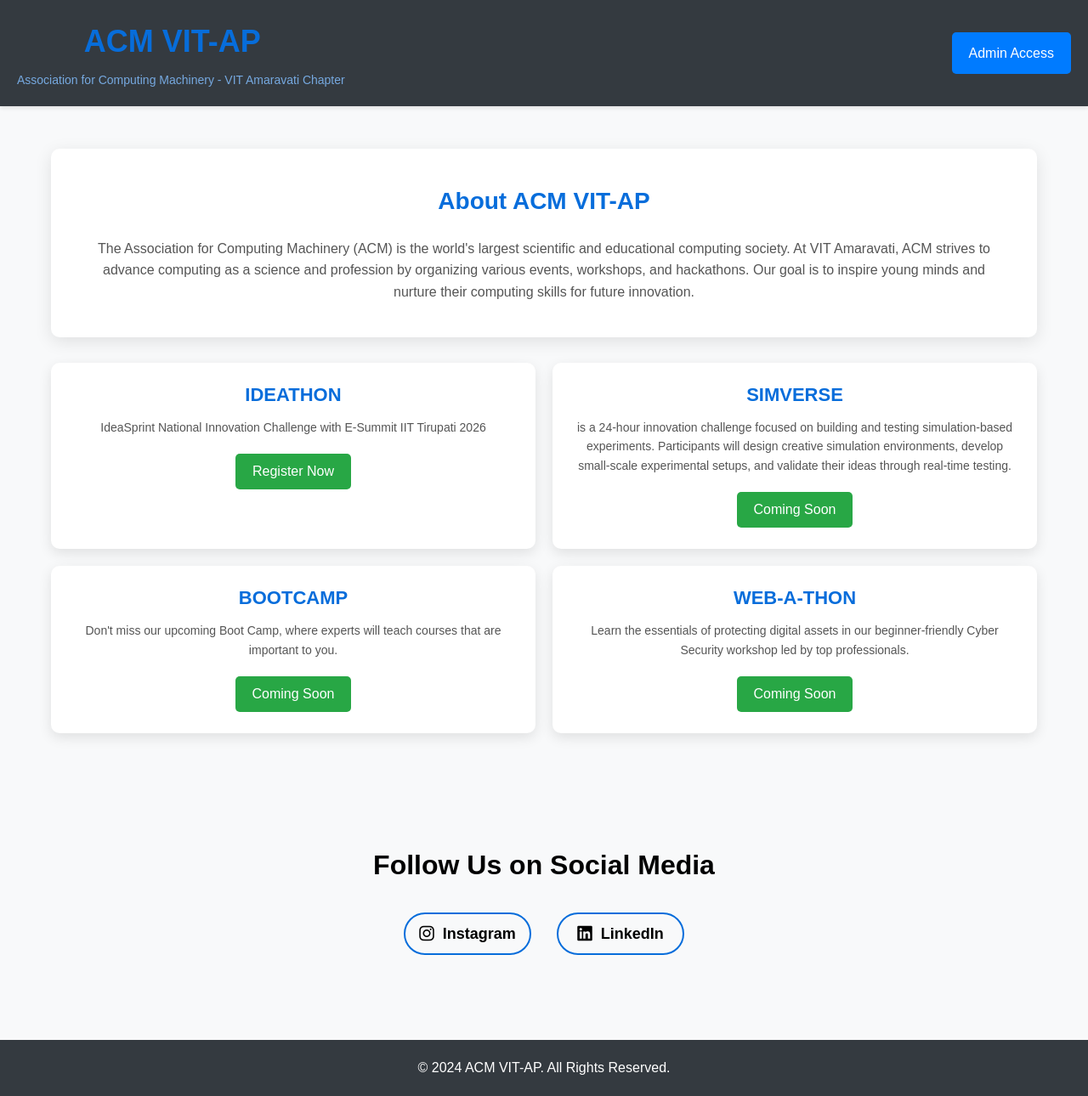
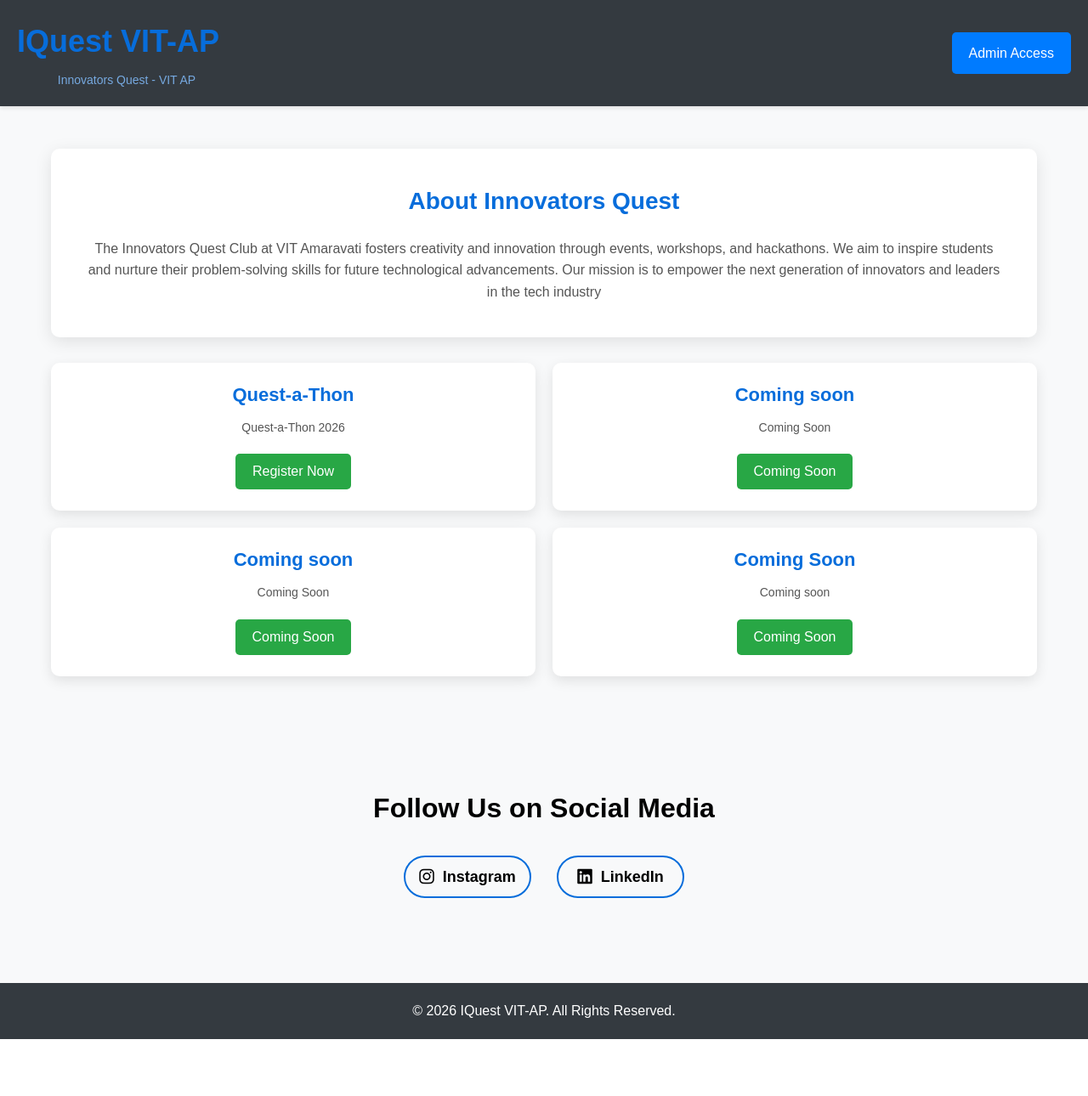
Before and after one commit to IQuestVITAP/I-Quest, a Flask app: page / in a window 1280 px wide. Shown: the whole page at 85% size. After the commit the page ends 1223 px from the top, so only its background shows below. Run offline with Flask 3, Linux system fonts and the light colour scheme; some libraries are stand-ins or nearby versions.

Commit message:
Update home.html

```diff
--- a/templates/home.html
+++ b/templates/home.html
@@ -5,7 +5,7 @@
     <meta charset="UTF-8">
     <meta name="viewport" content="width=device-width, initial-scale=1.0">
     <link rel="icon" href="{{ url_for('static', filename='favicon.ico') }}" type="image/x-icon">
-    <title>EVENT - ACM VIT-AP</title>
+    <title>EVENT- IQuest VIT-AP</title>
     <link rel="stylesheet" href="{{ url_for('static', filename='styles.css') }}">
     <script src="https://kit.fontawesome.com/a076d05399.js" crossorigin="anonymous"></script>
     <style>
@@ -235,8 +235,8 @@
     <!-- Header Section -->
     <header>
         <div>
-            <h1>ACM VIT-AP</h1>
-            <p>Association for Computing Machinery - VIT Amaravati Chapter</p>
+            <h1>IQuest VIT-AP</h1>
+            <p>Innovators Quest - VIT AP</p>
         </div>
         <a href="{{ url_for('admin_login') }}" class="admin-button">Admin Access</a>
     </header>
@@ -246,42 +246,35 @@
 
         <!-- About ACM Section -->
         <section class="about-acm">
-            <h2>About ACM VIT-AP</h2>
-            <p>The Association for Computing Machinery (ACM) is the world's largest scientific and educational computing
-                society. At VIT Amaravati, ACM strives to advance computing as a science and profession by organizing
-                various events, workshops, and
-                hackathons. Our goal is to inspire young minds and nurture their computing skills for future innovation.
+            <h2>About Innovators Quest</h2>
+            <p>The Innovators Quest Club at VIT Amaravati fosters creativity and innovation through events, workshops, and hackathons. We aim to inspire students and nurture their problem-solving skills for future technological advancements. Our mission is to empower the next generation of innovators and leaders in the tech industry
             </p>
         </section>
 
         <!-- Upcoming Events Section -->
         <section class="events-section">
             <div class="event-item">
-                <h3>IDEATHON</h3>
-                <p>IdeaSprint National Innovation Challenge with E-Summit IIT Tirupati 2026</p>
+                <h3>Quest-a-Thon</h3>
+                <p>Quest-a-Thon 2026</p>
                 <a href="{{ url_for('team_register') }}">
                     <button class="register-button">Register Now</button>
                 </a>
             </div>
             <div class="event-item">
-                <h3>SIMVERSE</h3>
-                <p>is a 24-hour
-                    innovation challenge focused on building and testing simulation-based experiments.
-                    Participants will design creative simulation environments, develop small-scale experimental
-                    setups, and validate their ideas through real-time testing.</p>
+                <h3>Coming soon</h3>
+                <p>Coming Soon</p>
                     <button onclick="alert('Coming soon')" class="register-button">Coming Soon</button>
                 </a>
             </div>
             <div class="event-item">
-                <h3>BOOTCAMP</h3>
-                <p>Don't miss our upcoming Boot Camp, where experts will teach courses that are important to you.</p>
+                <h3>Coming soon</h3>
+                <p>Coming Soon</p>
                 <button onclick="alert('Coming soon')" class="register-button">Coming Soon</button>
             </div>
             <!-- New Event Tile 2 -->
             <div class="event-item">
-                <h3>WEB-A-THON</h3>
-                <p>Learn the essentials of protecting digital assets in our beginner-friendly Cyber Security workshop
-                    led by top professionals.</p>
+                <h3>Coming Soon</h3>
+                <p>Coming soon</p>
                 <button onclick="alert('Registrations will open soon!')" class="register-button">Coming Soon</button>
             </div>
         </section>
@@ -293,11 +286,11 @@
     <div class="social-media-section">
         <h2>Follow Us on Social Media</h2>
         <div class="social-links">
-            <a href="https://www.instagram.com/acm_vitap?utm_source=ig_web_button_share_sheet&igsh=ZDNlZDc0MzIxNw==/"
+            <a href="https://www.instagram.com/iquest_vitap?igsh=dWVzdHFiY2VzMGly"
                 target="_blank">
                 <i class="fab fa-instagram"></i> Instagram
             </a>
-            <a href="https://www.linkedin.com/company/acm-student-chapter-vit-ap/" target="_blank">
+            <a href="https://www.linkedin.com/company/innovators-quest-vit-ap/" target="_blank">
                 <i class="fab fa-linkedin"></i> LinkedIn
             </a>
         </div>
@@ -305,7 +298,7 @@
 
     <!-- Footer Section -->
     <footer>
-        <p style="color: white;">&copy; 2024 ACM VIT-AP. All Rights Reserved.</p>
+        <p style="color: white;">&copy; 2026 IQuest VIT-AP. All Rights Reserved.</p>
     </footer>
 
 </body>
```
